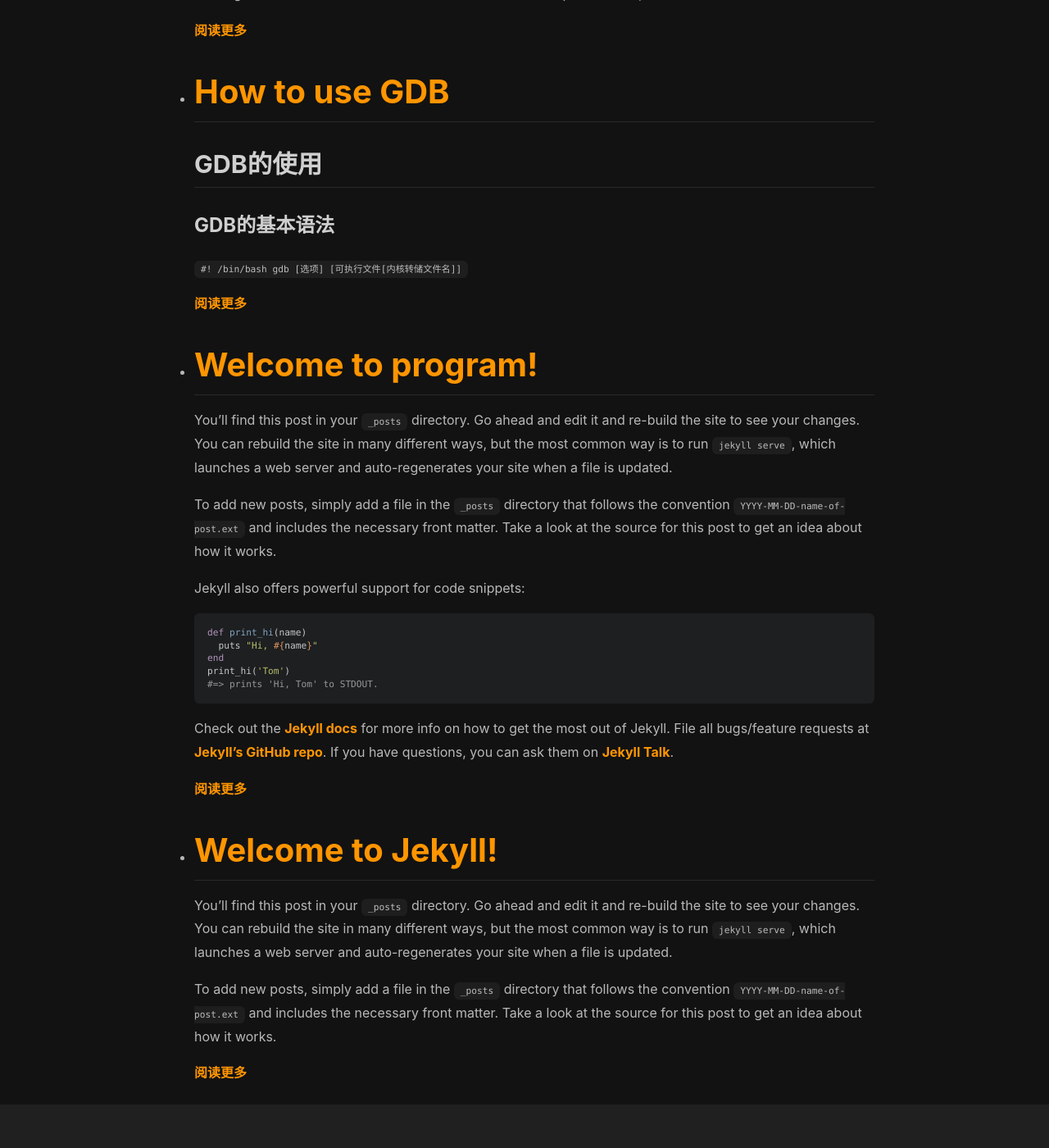
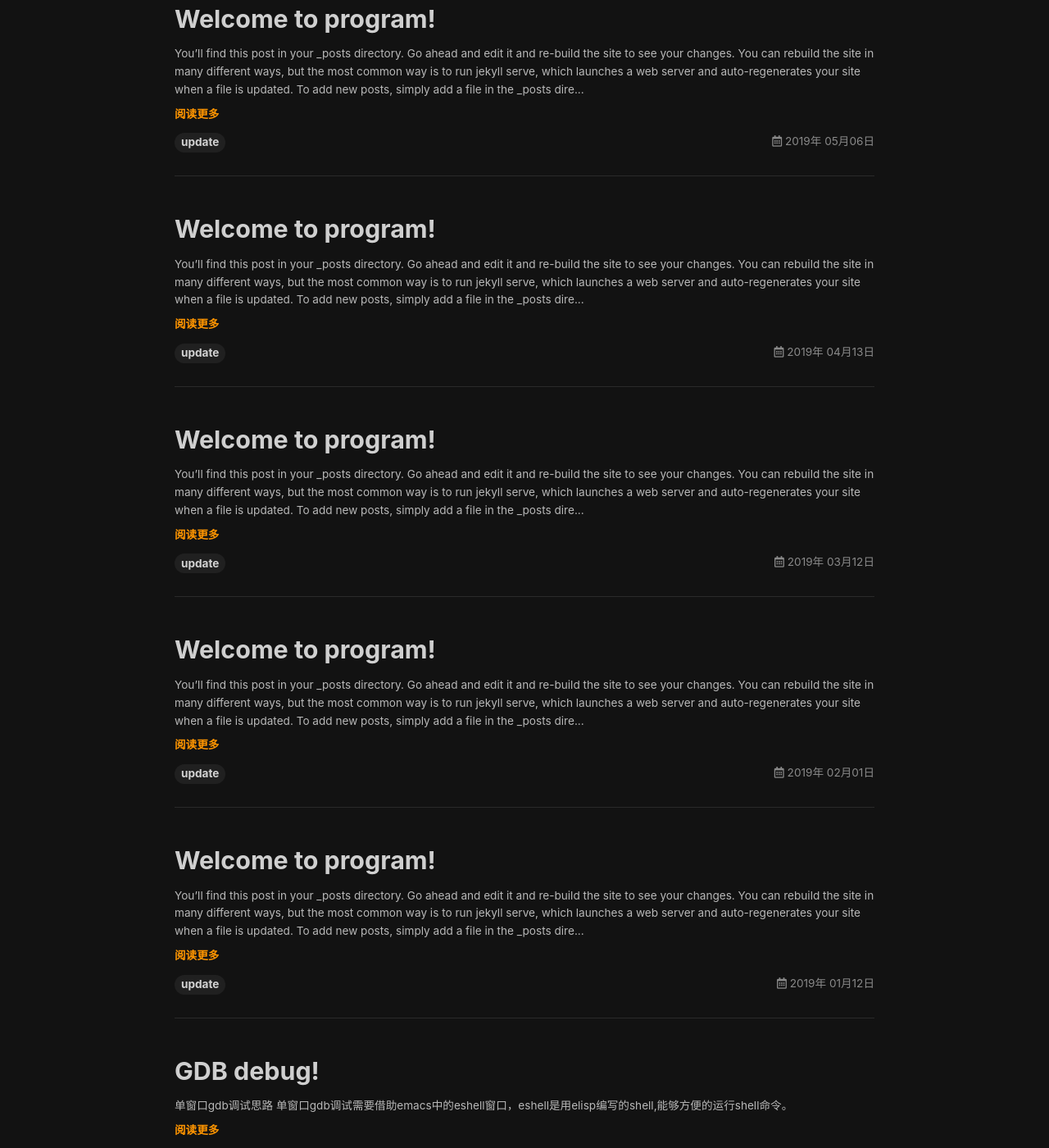
Before and after one commit to beifengli/beifengli.github.io, a Jekyll site: the page built from program.html, in a window 1280 px wide and 1400 px high, scrolled down 394 px. Shown: the whole window at 82% size. Built offline with Jekyll 4.4.1, drawn with Linux system fonts in a browser that asks for light colours; nearby versions of some CDN libraries; some of the changed text lies outside the part shown.

Commit message:
add page of home、signal、program and project

````diff
--- /dev/null
+++ b/_includes/paginator-program.html
@@ -0,0 +1,101 @@
+{%- if paginator.total_pages > 1 -%}
+  <div class="pagination">
+
+    {%- include snippets/get-locale-string.html key='STATISTICS' -%}
+    {%- assign _locale_statistics = __return -%}
+
+    {%- assign _post_count = site.posts | size -%}
+    {%- assign _page_count = paginator.total_pages -%}
+    <p>{{ _locale_statistics | replace: '[POST_COUNT]', _post_count | replace: '[PAGE_COUNT]', _page_count }}</p>
+    <div class="pagination__menu">
+      <ul class="menu menu--nowrap">
+        {%- assign _max_show = 5 -%}
+        {%- assign _max_show_modulo_two = _max_show | modulo: 2 -%}
+        {%- assign _length = paginator.total_pages -%}
+        {%- assign _length_mimus_one = _length | minus: 1 -%}
+        {%- assign _cur = paginator.page -%}
+        {%- assign _extra = _max_show | minus: 3 -%}
+        {%- assign _extra_half = _extra | divided_by: 2 -%}
+
+        {%- if  _max_show > 4 and _max_show_modulo_two == 1 and paginator.total_pages > _max_show -%}
+          {%- assign _condition0 = _extra | divided_by: 2 | plus: 1 -%}
+          {%- assign _condition1 = _length | minus: _extra_half  -%}
+          {%- if _cur <= _condition0 -%}
+            {%- assign _n0 = 2 -%}
+            {%- assign _n1 = _extra | plus: 2 -%}
+          {%- elsif _cur >= _condition1 -%}
+            {%- assign _n0 = _length | minus: _extra | minus: 1 -%}
+            {%- assign _n1 = _length | minus: 1 -%}
+          {%- else -%}
+            {%- assign _n0 = _cur | minus: _extra_half -%}
+            {%- assign _n1 = _cur | plus: _extra_half -%}
+          {%- endif -%}
+        {%- endif -%}
+
+        {%- if paginator.previous_page -%}
+          {%- include snippets/prepend-baseurl.html path=paginator.previous_page_path -%}
+          {%- assign _href = __return -%}
+          <li><a class="button button--secondary button--circle" href="{{ _href }}">
+            <i class="fas fa-angle-left"></i>
+          </a></li>
+        {%- else -%}
+          <li><div class="button button--secondary button--circle disabled">
+            <i class="fas fa-angle-left"></i>
+          </div></li>
+        {%- endif -%}
+
+
+
+   {%- for page in (1.._length) -%}
+          {%- if page == _cur -%}
+            <li>
+              <div class="button button--primary button--circle focus"><span>{{ page }}</span></div>
+            </li>
+
+          {%- elsif page == 1 -%}
+            {%- assign _home_path = site.paths.home | default: site.data.variables.default.paths.home -%}
+            {%- include snippets/prepend-baseurl.html path=_home_path -%}
+            {%- assign _href = __return -%}
+            <li>
+              <a class="button button--secondary button--circle" href="{{ _href }}"><span>{{ page }}</span></a>
+            </li>
+
+          {%- else -%}
+            {%- if _n0 and _n1 -%}
+              {%- if page > 1 and page < _n0 -%}
+                {%- if page == 2 -%}<li><span class="pagination__omit"><i class="fas fa-ellipsis-h"></i></span></li>{%- endif -%}
+              {%- elsif page > _n1 and page < _length -%}
+                {%- if page == _length_mimus_one -%}<li><span class="pagination__omit"><i class="fas fa-ellipsis-h"></i></span></li>{%- endif -%}
+              {%- else -%}
+                {%- include snippets/prepend-baseurl.html path=site.paginate_path -%}
+                {%- assign _href = __return -%}
+                <li>
+                  <a class="button button--secondary button--circle" href="{{ _href | replace: ':num', page }}"><span>{{ page }}</span></a>
+                </li>
+              {%- endif -%}
+            {%- else -%}
+              {%- include snippets/prepend-baseurl.html path=site.paginate_path -%}
+              {%- assign _href = __return -%}
+              <li>
+                <a class="button button--secondary button--circle" href="{{ _href | replace: ':num', page }}"><span>{{ page }}</span></a>
+              </li>
+            {%- endif -%}
+          {%- endif -%}
+
+{%- endfor  -%}
+
+      {%- if paginator.next_page -%}
+          {%- include snippets/prepend-baseurl.html path=paginator.next_page_path -%}
+          {%- assign _href = __return -%}
+          <li><a class="button button--secondary button--circle" href="{{ _href }}">
+            <i class="fas fa-angle-right"></i>
+          </a></li>
+        {%- else -%}
+          <li><div class="button button--secondary button--circle disabled">
+            <i class="fas fa-angle-right"></i>
+          </div></li>
+        {%- endif -%}
+      </ul>
+    </div>
+  </div>
+{%- endif -%}
--- a/_layouts/program.html
+++ b/_layouts/program.html
@@ -10,30 +10,30 @@ titles:
   zh      : *ZH_HANS
   zh-CN   : *ZH_HANS
   zh-SG   : *ZH_HANS
-
+show_title: false
+paginate: true
 articles:
-  data_source: site.tags
+  data_source: site.categories.program
   article_type: BlogPosting
   show_cover: false
   show_excerpt: true
   show_readmore: true
   show_info: true
 ---
+<!--
   <div class="Program-div">
 	  {% for cate in site.categories %}
 	  {% if cate[0] == "program"  %}
-	  <!--  <h3> {{  cate[0] }} </h3> -->
+	   <h3> {{  cate[0] }} </h3>
 	  <ul>
 		  {% for post in cate[1]  %}
 		  <li>
 			  <h1><a href="{{ post.url  }}"> {{ post.title }} </a></h1>
-			  <!--
 			  {% for tag in post.tags  %}
 			  <li><button type="button" class="button button-tag" >
 					  <span> {{ tag | strip}}</span></button></li>
 			  {% endfor  %}
 
-			  -->
 		  </li>
 
 		  {{post.excerpt}}
@@ -44,3 +44,10 @@ articles:
 	  {% endfor %}
   </div>
   {{content}}
+  -->
+<div class="layout--home">
+  {%- include paginator-program.html -%}
+</div>
+
+
+{{ content }}
--- /dev/null
+++ b/_posts/2019-01-12-program-01.md
@@ -0,0 +1,29 @@
+---
+title:  "Welcome to program!"
+header:
+  teaser: "https://farm5.staticflickr.com/4076/4940499208_b79b77fb0a_z.jpg"
+categories:
+  - program
+tags:
+  - update
+---
+
+You'll find this post in your `_posts` directory. Go ahead and edit it and re-build the site to see your changes. You can rebuild the site in many different ways, but the most common way is to run `jekyll serve`, which launches a web server and auto-regenerates your site when a file is updated.
+
+To add new posts, simply add a file in the `_posts` directory that follows the convention `YYYY-MM-DD-name-of-post.ext` and includes the necessary front matter. Take a look at the source for this post to get an idea about how it works.
+
+Jekyll also offers powerful support for code snippets:
+
+```ruby
+def print_hi(name)
+  puts "Hi, #{name}"
+end
+print_hi('Tom')
+#=> prints 'Hi, Tom' to STDOUT.
+```
+
+Check out the [Jekyll docs][jekyll-docs] for more info on how to get the most out of Jekyll. File all bugs/feature requests at [Jekyll's GitHub repo][jekyll-gh]. If you have questions, you can ask them on [Jekyll Talk][jekyll-talk].
+
+[jekyll-docs]: http://jekyllrb.com/docs/home
+[jekyll-gh]:   https://github.com/jekyll/jekyll
+[jekyll-talk]: https://talk.jekyllrb.com/
--- /dev/null
+++ b/_posts/2019-02-01-program-02.md
@@ -0,0 +1,29 @@
+---
+title:  "Welcome to program!"
+header:
+  teaser: "https://farm5.staticflickr.com/4076/4940499208_b79b77fb0a_z.jpg"
+categories:
+  - program
+tags:
+  - update
+---
+
+You'll find this post in your `_posts` directory. Go ahead and edit it and re-build the site to see your changes. You can rebuild the site in many different ways, but the most common way is to run `jekyll serve`, which launches a web server and auto-regenerates your site when a file is updated.
+
+To add new posts, simply add a file in the `_posts` directory that follows the convention `YYYY-MM-DD-name-of-post.ext` and includes the necessary front matter. Take a look at the source for this post to get an idea about how it works.
+
+Jekyll also offers powerful support for code snippets:
+
+```ruby
+def print_hi(name)
+  puts "Hi, #{name}"
+end
+print_hi('Tom')
+#=> prints 'Hi, Tom' to STDOUT.
+```
+
+Check out the [Jekyll docs][jekyll-docs] for more info on how to get the most out of Jekyll. File all bugs/feature requests at [Jekyll's GitHub repo][jekyll-gh]. If you have questions, you can ask them on [Jekyll Talk][jekyll-talk].
+
+[jekyll-docs]: http://jekyllrb.com/docs/home
+[jekyll-gh]:   https://github.com/jekyll/jekyll
+[jekyll-talk]: https://talk.jekyllrb.com/
--- /dev/null
+++ b/_posts/2019-03-12-program-03.md
@@ -0,0 +1,29 @@
+---
+title:  "Welcome to program!"
+header:
+  teaser: "https://farm5.staticflickr.com/4076/4940499208_b79b77fb0a_z.jpg"
+categories:
+  - program
+tags:
+  - update
+---
+
+You'll find this post in your `_posts` directory. Go ahead and edit it and re-build the site to see your changes. You can rebuild the site in many different ways, but the most common way is to run `jekyll serve`, which launches a web server and auto-regenerates your site when a file is updated.
+
+To add new posts, simply add a file in the `_posts` directory that follows the convention `YYYY-MM-DD-name-of-post.ext` and includes the necessary front matter. Take a look at the source for this post to get an idea about how it works.
+
+Jekyll also offers powerful support for code snippets:
+
+```ruby
+def print_hi(name)
+  puts "Hi, #{name}"
+end
+print_hi('Tom')
+#=> prints 'Hi, Tom' to STDOUT.
+```
+
+Check out the [Jekyll docs][jekyll-docs] for more info on how to get the most out of Jekyll. File all bugs/feature requests at [Jekyll's GitHub repo][jekyll-gh]. If you have questions, you can ask them on [Jekyll Talk][jekyll-talk].
+
+[jekyll-docs]: http://jekyllrb.com/docs/home
+[jekyll-gh]:   https://github.com/jekyll/jekyll
+[jekyll-talk]: https://talk.jekyllrb.com/
--- /dev/null
+++ b/_posts/2019-04-13-program-04.md
@@ -0,0 +1,29 @@
+---
+title:  "Welcome to program!"
+header:
+  teaser: "https://farm5.staticflickr.com/4076/4940499208_b79b77fb0a_z.jpg"
+categories:
+  - program
+tags:
+  - update
+---
+
+You'll find this post in your `_posts` directory. Go ahead and edit it and re-build the site to see your changes. You can rebuild the site in many different ways, but the most common way is to run `jekyll serve`, which launches a web server and auto-regenerates your site when a file is updated.
+
+To add new posts, simply add a file in the `_posts` directory that follows the convention `YYYY-MM-DD-name-of-post.ext` and includes the necessary front matter. Take a look at the source for this post to get an idea about how it works.
+
+Jekyll also offers powerful support for code snippets:
+
+```ruby
+def print_hi(name)
+  puts "Hi, #{name}"
+end
+print_hi('Tom')
+#=> prints 'Hi, Tom' to STDOUT.
+```
+
+Check out the [Jekyll docs][jekyll-docs] for more info on how to get the most out of Jekyll. File all bugs/feature requests at [Jekyll's GitHub repo][jekyll-gh]. If you have questions, you can ask them on [Jekyll Talk][jekyll-talk].
+
+[jekyll-docs]: http://jekyllrb.com/docs/home
+[jekyll-gh]:   https://github.com/jekyll/jekyll
+[jekyll-talk]: https://talk.jekyllrb.com/
--- /dev/null
+++ b/_posts/2019-05-06-program-05.md
@@ -0,0 +1,29 @@
+---
+title:  "Welcome to program!"
+header:
+  teaser: "https://farm5.staticflickr.com/4076/4940499208_b79b77fb0a_z.jpg"
+categories:
+  - program
+tags:
+  - update
+---
+
+You'll find this post in your `_posts` directory. Go ahead and edit it and re-build the site to see your changes. You can rebuild the site in many different ways, but the most common way is to run `jekyll serve`, which launches a web server and auto-regenerates your site when a file is updated.
+
+To add new posts, simply add a file in the `_posts` directory that follows the convention `YYYY-MM-DD-name-of-post.ext` and includes the necessary front matter. Take a look at the source for this post to get an idea about how it works.
+
+Jekyll also offers powerful support for code snippets:
+
+```ruby
+def print_hi(name)
+  puts "Hi, #{name}"
+end
+print_hi('Tom')
+#=> prints 'Hi, Tom' to STDOUT.
+```
+
+Check out the [Jekyll docs][jekyll-docs] for more info on how to get the most out of Jekyll. File all bugs/feature requests at [Jekyll's GitHub repo][jekyll-gh]. If you have questions, you can ask them on [Jekyll Talk][jekyll-talk].
+
+[jekyll-docs]: http://jekyllrb.com/docs/home
+[jekyll-gh]:   https://github.com/jekyll/jekyll
+[jekyll-talk]: https://talk.jekyllrb.com/
--- /dev/null
+++ b/_posts/2019-07-06-program-06.md
@@ -0,0 +1,29 @@
+---
+title:  "Welcome to program!"
+header:
+  teaser: "https://farm5.staticflickr.com/4076/4940499208_b79b77fb0a_z.jpg"
+categories:
+  - program
+tags:
+  - update
+---
+
+You'll find this post in your `_posts` directory. Go ahead and edit it and re-build the site to see your changes. You can rebuild the site in many different ways, but the most common way is to run `jekyll serve`, which launches a web server and auto-regenerates your site when a file is updated.
+
+To add new posts, simply add a file in the `_posts` directory that follows the convention `YYYY-MM-DD-name-of-post.ext` and includes the necessary front matter. Take a look at the source for this post to get an idea about how it works.
+
+Jekyll also offers powerful support for code snippets:
+
+```ruby
+def print_hi(name)
+  puts "Hi, #{name}"
+end
+print_hi('Tom')
+#=> prints 'Hi, Tom' to STDOUT.
+```
+
+Check out the [Jekyll docs][jekyll-docs] for more info on how to get the most out of Jekyll. File all bugs/feature requests at [Jekyll's GitHub repo][jekyll-gh]. If you have questions, you can ask them on [Jekyll Talk][jekyll-talk].
+
+[jekyll-docs]: http://jekyllrb.com/docs/home
+[jekyll-gh]:   https://github.com/jekyll/jekyll
+[jekyll-talk]: https://talk.jekyllrb.com/
````
Also changed, not shown: other parts of _layouts/program.html (+1 -1 lines), _data/navigation.yml (+13 -0 lines), _layouts/project.html (+15 -9 lines), _layouts/signal.html (+15 -9 lines).
